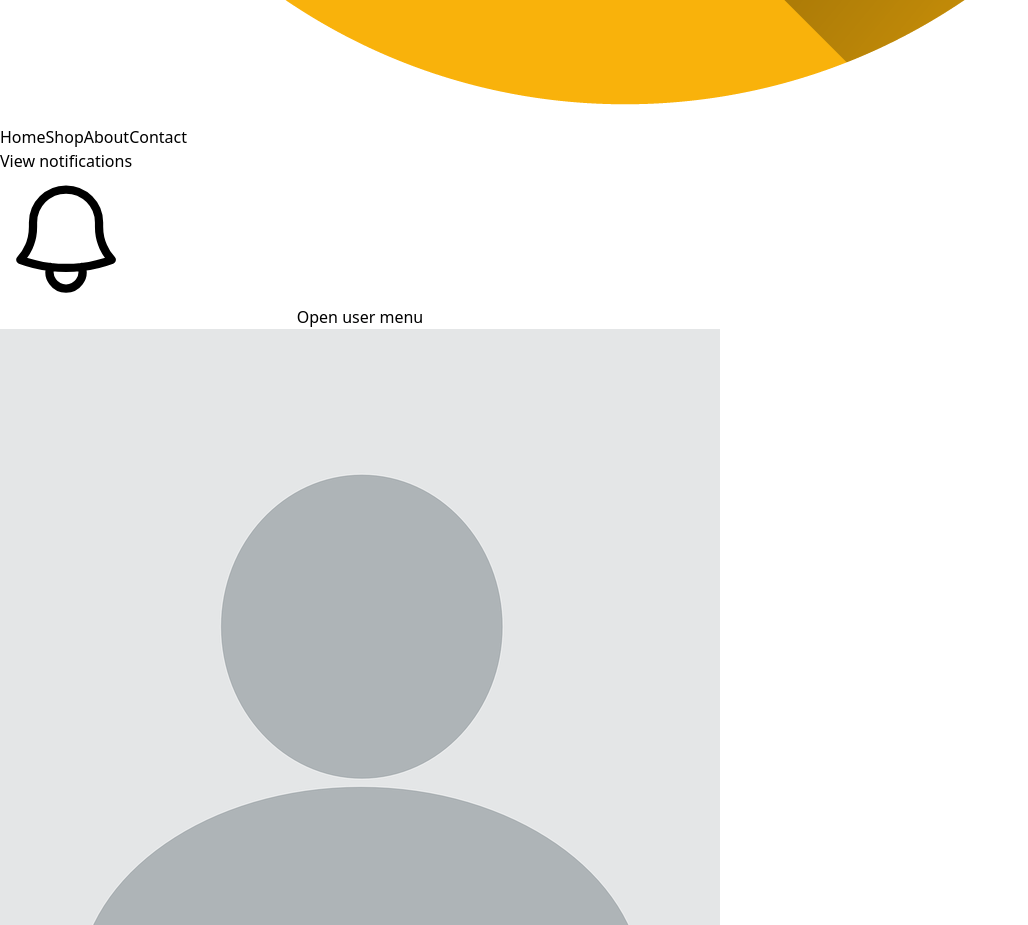
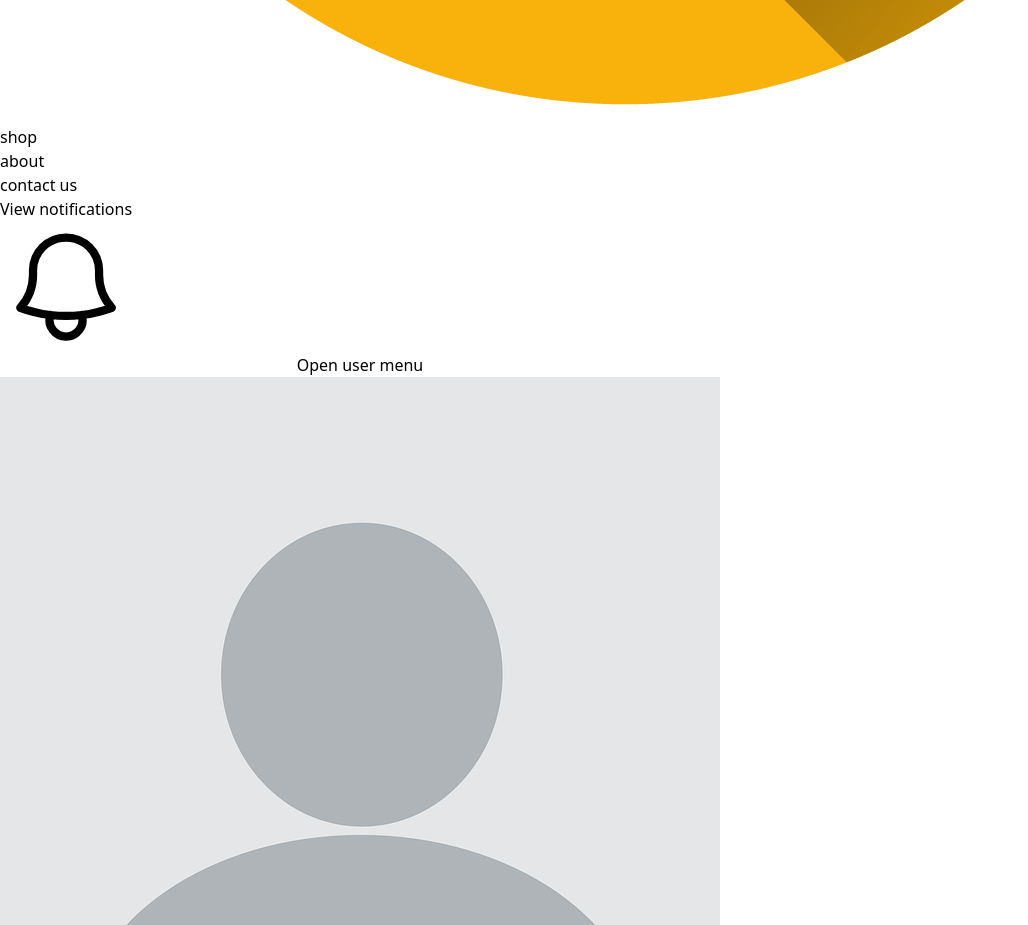
Before and after one commit to harshsaini0707/InstantShop, a React (Vite) app: page / in a window 1280 px wide. Shown: the part 1280-2205 px from the top of the page, without its empty margins (0-1028 px from the left). Built offline with nearby package versions, Linux system fonts and the light colour scheme.

Commit message:
modify instant shop

```diff
--- a/package.json
+++ b/package.json
@@ -17,7 +17,8 @@
     "react-dom": "^18.2.0",
     "react-icons": "^5.0.1",
     "react-redux": "^9.1.0",
-    "react-router-dom": "^6.22.2"
+    "react-router-dom": "^6.22.2",
+    "serve": "^14.2.1"
   },
   "devDependencies": {
     "@types/react": "^18.2.56",
--- a/src/Component/Navbar.jsx
+++ b/src/Component/Navbar.jsx
@@ -63,8 +63,8 @@ function classNames(...classes) {
                   />
                 </div>
                 <div className="hidden sm:ml-6 sm:block">
-                  <div className="flex space-x-4">
-                    {navigation.map((item) => (
+                  <div className="flex space-x-4" >
+                    {/* {navigation.map((item) => (
                       <a
                         key={item.name}
                         href={item.href}
@@ -76,7 +76,22 @@ function classNames(...classes) {
                       >
                         {item.name}
                       </a>
-                    ))}
+                    ))} */}
+                    <div className={classNames(
+                          'text-gray-300 hover:bg-gray-700 hover:text-white',
+                          'rounded-md px-3 py-2 text-sm font-medium'
+                        )} onClick={()=>navigate("/shop")}>shop</div>
+                    <div className={classNames(
+                          'text-gray-300 hover:bg-gray-700 hover:text-white',
+                          'rounded-md px-3 py-2 text-sm font-medium'
+                        )} onClick={()=>navigate("/about")}>about</div>
+                    <div className={classNames(
+                         'text-gray-300 hover:bg-gray-700 hover:text-white',
+                          'rounded-md px-3 py-2 text-sm font-medium'
+                        )} onClick={()=>navigate("/contact")}>contact us</div>
+                  </div>
+                  <div>
+
                   </div>
                 </div>
               </div>
```
Also changed, not shown: 1 other file (tests, documents, lock files or other folders).
